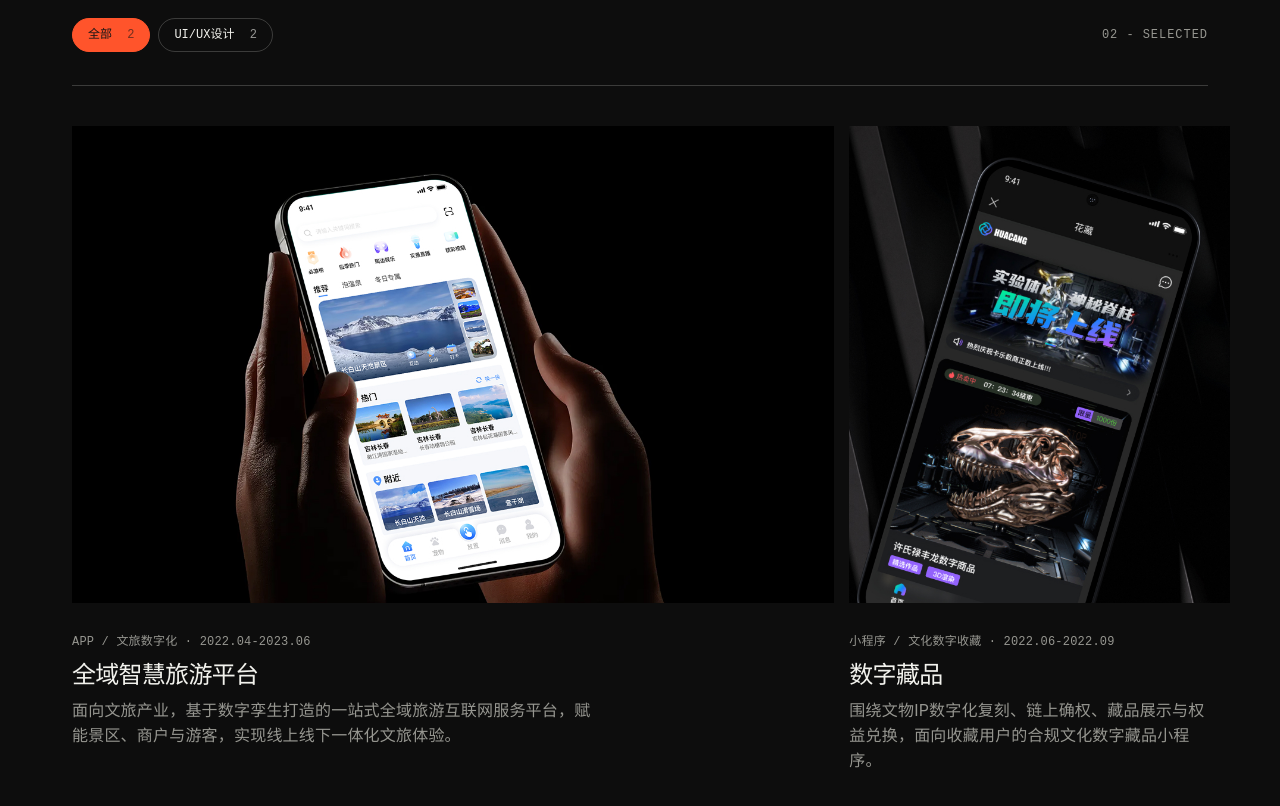
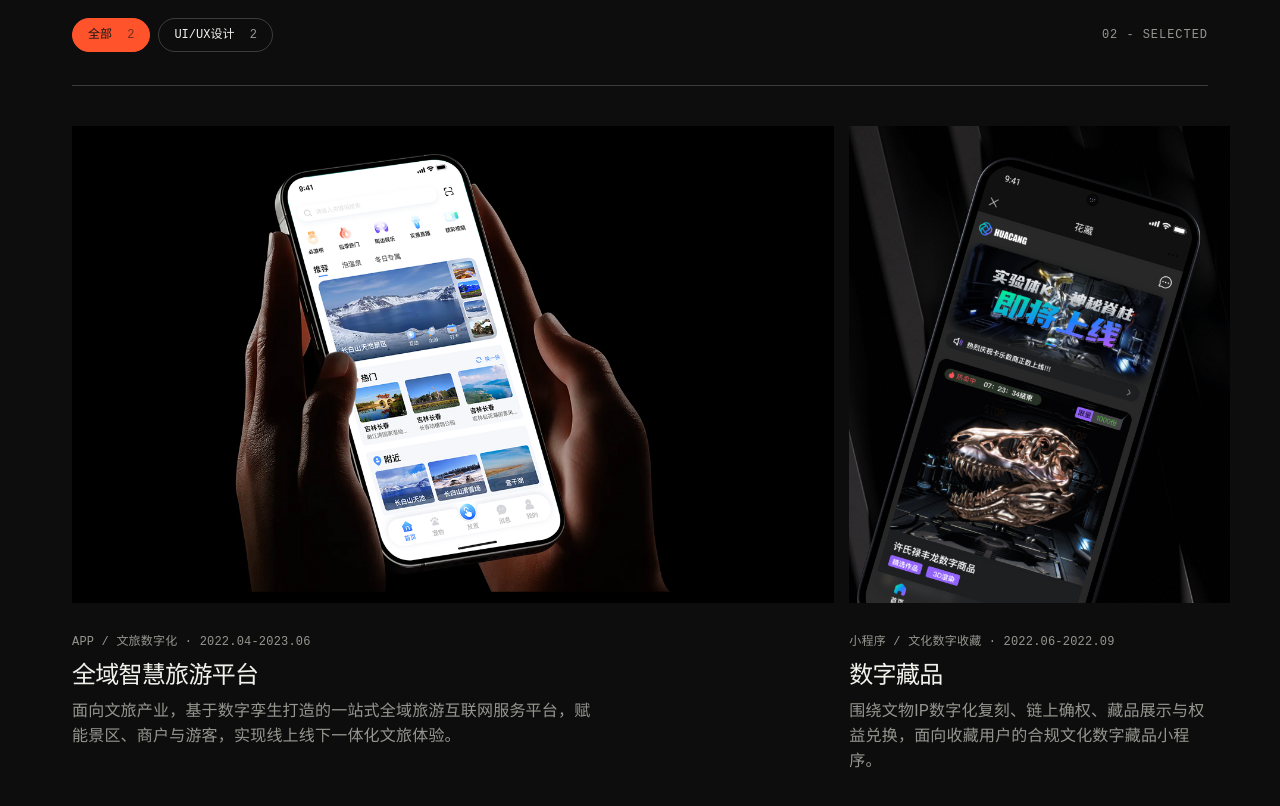
Before and after one commit to lingling0827/LINGYI, a React (Vite) app: page /work in a window 1280 px wide. Shown: the part 680-1486 px from the top of the page. Built offline with nearby package versions, Linux system fonts and the light colour scheme.

Commit message:
fix: remove project list image top offset

```diff
--- a/src/styles/global.css
+++ b/src/styles/global.css
@@ -102,7 +102,6 @@ button { color: inherit; }
 .project-visual { aspect-ratio: 4 / 3; position: relative; overflow: hidden; display: flex; align-items: center; justify-content: center; transition: transform .35s ease; }
 .project-visual-image { width: 100%; height: 100%; object-fit: cover; display: block; }
 .project-card[href="/work/sansheng-health"] .project-visual { background: #000 !important; }
-.project-card[href="/work/sansheng-health"] .project-visual-image { transform: translateY(20px); }
 .project-card:hover .project-visual { transform: scale(.995); }
 .project-index { position: absolute; top: 16px; left: 16px; font: 400 11px/1 var(--mono); }
 .project-visual-copy { font: 400 clamp(18px, 2vw, 28px)/1.2 var(--mono); text-transform: uppercase; letter-spacing: .05em; opacity: .75; }
@@ -296,8 +295,6 @@ body { background: var(--bg); color: var(--ink); }
 .reference-projects-grid .project-card:first-child .project-visual { aspect-ratio: 4 / 3; }
 .reference-projects-grid .project-visual-image { transition: transform .6s cubic-bezier(.2,.7,.2,1); }
 .reference-projects-grid .project-card:hover .project-visual-image { transform: scale(1.035); }
-.reference-projects-grid .project-card:first-child .project-visual-image { transform: translateY(20px); }
-.reference-projects-grid .project-card:first-child:hover .project-visual-image { transform: translateY(20px) scale(1.035); }
 
 @media (min-width: 901px) {
   .reference-work-page .work-page-intro { display: grid; grid-template-columns: minmax(0, 1.2fr) minmax(320px, .8fr); gap: 40px; align-items: end; }
```
